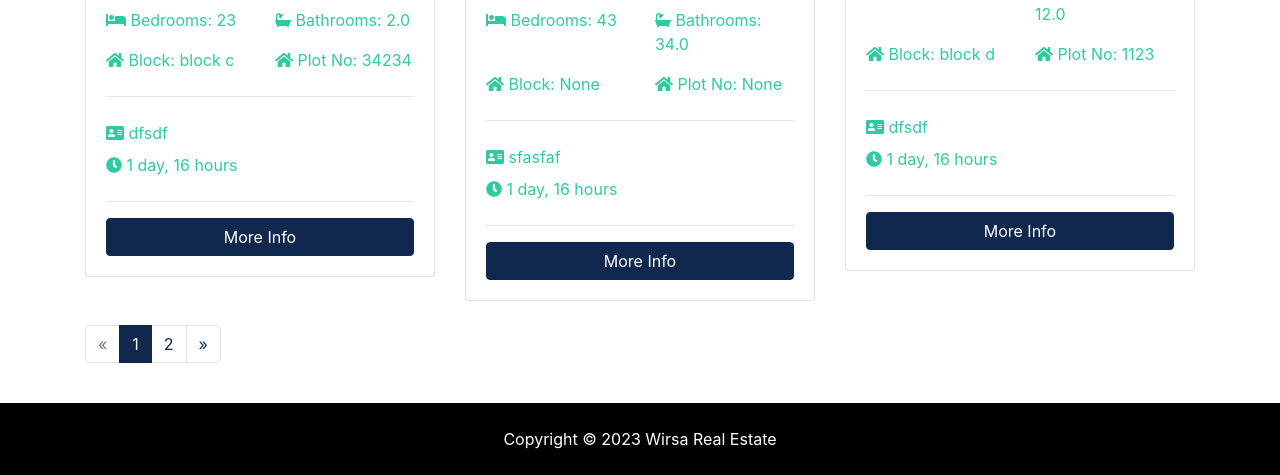
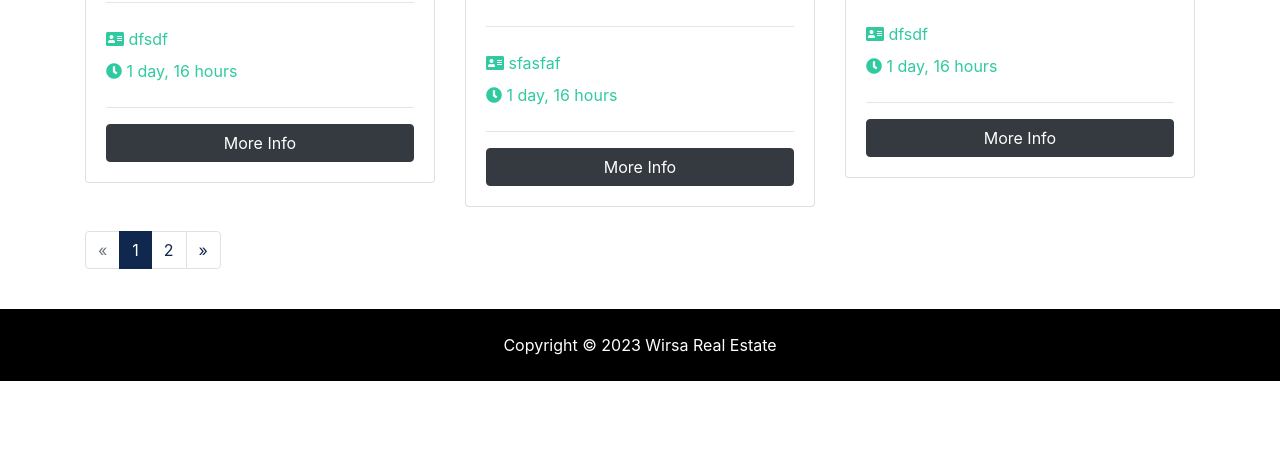
Before and after one commit to 786raees/django-real-state, a Django app: page /listings/ in a window 1280 px wide. Shown: the part 1957-2432 px from the top of the page. After the commit the page ends 2338 px from the top, so only its background shows below. Run offline with Django 3.2, Linux system fonts and the light colour scheme; data comes from the database, SQL or seed files in the repository; both versions use the stored data as it was after the commit; some libraries are stand-ins or nearby versions.

Commit message:
add FE small changes

```diff
--- a/listings/models.py
+++ b/listings/models.py
@@ -292,7 +292,7 @@
     society = models.ForeignKey(Society, on_delete=models.CASCADE, default=None)
     society_phase = models.ForeignKey(Socity_phase, on_delete=models.CASCADE)
     comment = models.CharField(max_length=200)
-    rate = models.IntegerField(choices=rating_choices, null=True, max_length=5, default=5)
+    rate = models.IntegerField(choices=rating_choices, null=True, default=5)
     is_published = models.BooleanField(default=True)
     list_date = models.DateTimeField(default=datetime.now, blank=True)
     created_at = models.DateTimeField(auto_now_add=True, blank=True)
--- a/realestate/settings.py
+++ b/realestate/settings.py
@@ -25,7 +25,7 @@
 # SECURITY WARNING: don't run with debug turned on in production!
 DEBUG = True
 
-ALLOWED_HOSTS = []
+ALLOWED_HOSTS = ['*']
 
 
 # Application definition
--- a/realestate/static/css/style.css
+++ b/realestate/static/css/style.css
@@ -25,13 +25,15 @@
     position: relative;
     border-radius: 5px; }
   #showcase .overlay {
+    border: 1px solid black;
     content: '';
     position: absolute;
     top: 0;
     left: 0;
     min-height: 400px;
     width: 100%;
-    background: rgba(51, 51, 51, 0.8); }
+    /*background: rgba(51, 51, 51, 0.8);*/
+  }
 
 #services {
   background: url(../img/building.jpg) no-repeat top center fixed/cover;
@@ -59,7 +61,8 @@
     left: 0;
     min-height: 100%;
     width: 100%;
-    background: rgba(32, 134, 107, 0.8); }
+    /*background: rgba(32, 134, 107, 0.8); */
+  }
   #showcase-inner.showcase-search {
     min-height: 270px; }
 
--- a/templates/admin/base_site.html
+++ b/templates/admin/base_site.html
@@ -3,7 +3,7 @@
 
 {% block branding %}
   <h1 id="head">
-    <img src="{% static 'img/logo.png' %}" alt="Wirsa Real Estate" height="50" width="80" class="brand_img"> Admin Area
+    <img src="{% static 'img/logo.png' %}" alt="Wirsa Real Estate" height="50" width="80" class="brand_img"> Wirsa Real Estate Admin Area
   </h1>
 {% endblock %}
 {% block extrastyle %}
--- a/templates/listings/listings.html
+++ b/templates/listings/listings.html
@@ -1,7 +1,7 @@
 {% extends 'base.html' %}
 
 {% load humanize %}
-
+{% load static %}
 {% block title %} | Browse Property Listings {% endblock %}
 
 {% block content %}
@@ -20,8 +20,9 @@
 <section id="showcase" style="min-height: 510px !important;">
     <div class="container text-center">
       <div class="home-search p-5">
+      <img src="{% static 'img/search_image.png' %}" alt="" style="margin-top: -16%;">
         <div class="overlay p-5">
-          <h1 class="display-4 mb-4">
+          <h1 class="display-4 mb-4" style="color: #000000">
             Search By Properties
           </h1>
 {#          <p class="lead">Lorem ipsum dolor sit, amet consectetur adipisicing elit. Recusandae quas, asperiores eveniet vel nostrum magnam#}
@@ -70,7 +71,7 @@
                   </select>
                 </div>
               </div>
-              <button class="btn btn-secondary btn-block mt-4" type="submit">Submit</button>
+              <button class="btn btn-dark btn-block mt-4" type="submit">Submit</button>
             </form>
           </div>
         </div>
@@ -82,23 +83,23 @@
   {% include 'partials/_alerts.html' %}
 
   <!-- Breadcrumb -->
-  <section id="bc" class="mt-3">
-    <div class="container">
-      <nav aria-label="breadcrumb">
-        <ol class="breadcrumb">
-          <li class="breadcrumb-item">
-            <a href="{% url 'index' %}">
-              <i class="fas fa-home"></i> Home</a>
-          </li>
-          <li class="breadcrumb-item active"> Browse Listings</li>
-        </ol>
-      </nav>
-    </div>
-  </section>
+{#  <section id="bc">#}
+{#    <div class="container">#}
+{#      <nav aria-label="breadcrumb">#}
+{#        <ol class="breadcrumb">#}
+{#          <li class="breadcrumb-item">#}
+{#            <a href="{% url 'index' %}">#}
+{#              <i class="fas fa-home"></i> Home</a>#}
+{#          </li>#}
+{#          <li class="breadcrumb-item active"> Browse Listings</li>#}
+{#        </ol>#}
+{#      </nav>#}
+{#    </div>#}
+{#  </section>#}
 
   <!-- Listings -->
-  <section id="listings" class="py-4">
-    <div class="container">
+  <section id="listings" class="py-4" style="margin-top: -17%;">
+    <div class="container" >
       <div class="row">
         {% if listings %}
           {% for listing in listings %}
@@ -147,11 +148,11 @@
                       <i class="fas fa-address-card"></i> {{ listing.address }}</div>
                   </div>
                   <div class="row text-secondary pb-2">
-                    <div class="col-6">
+                    <div class="col-12">
                       <i class="fas fa-clock"></i> {{ listing.list_date | timesince }}</div>
                   </div>
                   <hr>
-                  <a href="{% url 'listing' listing.id %}" class="btn btn-primary btn-block">More Info</a>
+                  <a href="{% url 'listing' listing.id %}" class="btn btn-dark btn-block">More Info</a>
                 </div>
               </div>
             </div>
--- a/templates/listings/phase_main_page.html
+++ b/templates/listings/phase_main_page.html
@@ -14,10 +14,12 @@
           background-color: rgb(207,23,23);border-radius: 50%;display: inline-block}
     </style>
 
-<section id="showcase-inner" class="py-5 text-white">
+<section id="showcase-inner" class="py-5 text-dark">
     <div class="container">
         {% for phase_main in phase_mains %}
       <div class="row text-center">
+            {#            <img src="{% static 'img/about.jpg' %}" alt="" style="margin-top: -5%;">#}
+
         <div class="col-md-12">
           <h1 class="display-4">{{ phase_main.title }}</h1>
           <p class="lead">
@@ -383,6 +385,5 @@
   </div>
 
   <!-- serveices  -->
-    {% include 'partials/services.html' %}
 
 {% endblock %}
--- a/templates/listings/society_main_page.html
+++ b/templates/listings/society_main_page.html
@@ -1,7 +1,7 @@
 {% extends 'base.html' %}
 
 {% load humanize %}
-
+{% load static %}
 {% block title %} | {{ society_main.society.title }} {% endblock %}
 {% block content %}
 
@@ -15,10 +15,11 @@
     </style>
 
     {% if society_mains %}
-<section id="showcase-inner" class="py-5 text-white">
+<section id="showcase-inner" class="py-5 text-dark">
     <div class="container">
         {% for society_main in society_mains %}
       <div class="row text-center">
+{#            <img src="{% static 'img/about.jpg' %}" alt="" style="margin-top: -5%;">#}
         <div class="col-md-12">
           <h1 class="display-4">{{ society_main.title }}</h1>
           <p class="lead">
--- a/templates/pages/about.html
+++ b/templates/pages/about.html
@@ -5,11 +5,13 @@
 {% block title %} | About Us {% endblock %}
 
 {% block content %}
-<section id="showcase-inner" class="py-5 text-white">
+<section id="showcase-inner" class="py-5 text-dark">
     <div class="container">
       <div class="row text-center">
+                <img src="{% static 'img/about.jpg' %}" alt="" style="margin-top: -5%;">
+
         <div class="col-md-12">
-          <h1 class="display-4">About Us</h1>
+          <h1 class="display-4" style="margin-top: -22%;">About Us</h1>
 {#          <p class="lead">Lorem ipsum dolor sit, amet consectetur adipisicing elit. Sunt, pariatur!</p>#}
         </div>
       </div>
--- a/templates/partials/_navbar.html
+++ b/templates/partials/_navbar.html
@@ -3,7 +3,7 @@
 <nav class="navbar navbar-expand-lg navbar-dark bg-primary sticky-top" style="background-color: black !important;">
     <div class="container">
       <a class="navbar-brand" href="{% url 'index' %}">
-        <img src="{% static 'img/logo.png' %}" class="logo" alt="">
+        <img src="{% static 'img/logo.png' %}" class="logo" alt="" style="width: 40px !important;">
       </a>
       <button class="navbar-toggler" type="button" data-toggle="collapse" data-target="#navbarNavAltMarkup">
         <span class="navbar-toggler-icon"></span>
```
Also changed, not shown: static/css/style.css (+6 -3 lines), templates/listings/search.html (+5 -4 lines), templates/pages/index.html (+7 -4 lines), templates/pages/societys.html (+6 -4 lines), db.sqlite3, listings/migrations/0012_auto_20230122_2152.py (added), realestate/static/img/realtors/jenny.jpg (deleted), realestate/static/img/realtors/kyle.jpg (deleted), realestate/static/img/realtors/mark.jpg (deleted), realestate/static/img/search_image.png (added), static/img/logo.jpg (renamed from static/img/logo.png).
